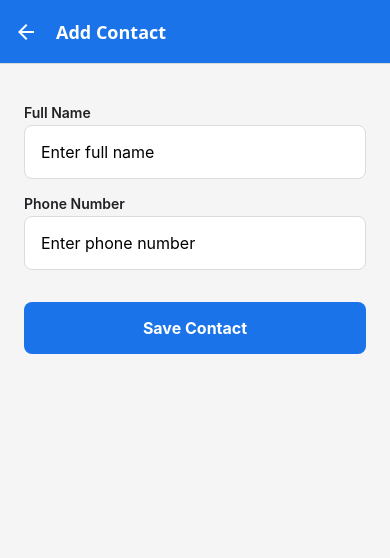
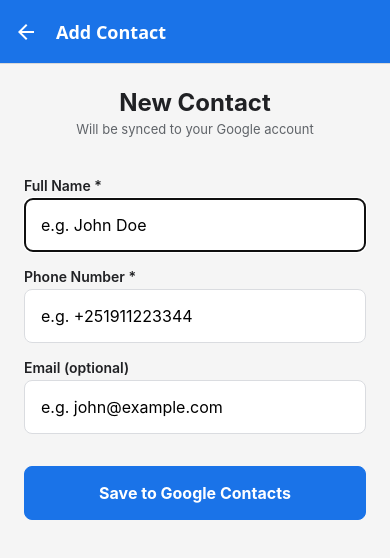
Before and after one commit to Aklile612/Abe-Garage, a React Native app: screen /AddContact in a window 390 px wide. Shown: the top 558 px of the page. Built offline with nearby package versions, Linux system fonts and the light colour scheme.

Commit message:
refactor: update add contact screen with validation and loading states

```diff
--- a/src/screens/AddContactScreen.js
+++ b/src/screens/AddContactScreen.js
@@ -7,44 +7,83 @@ import {
   StyleSheet,
   Alert,
   ScrollView,
+  ActivityIndicator,
 } from "react-native";
 import { Colors, Spacing } from "../constants/colors";
+import Button from "../components/Button";
 
-export default function AddContactScreen() {
+export default function AddContactScreen({ navigation }) {
   const [name, setName] = useState("");
   const [phone, setPhone] = useState("");
+  const [email, setEmail] = useState("");
+  const [saving, setSaving] = useState(false);
 
-  const handleSave = () => {
-    if (!name.trim() || !phone.trim()) {
-      Alert.alert("Error", "Please fill in all fields");
+  const handleSave = async () => {
+    if (!name.trim()) {
+      Alert.alert("Validation", "Name is required");
       return;
     }
-    Alert.alert("Success", "Contact saved locally");
+    if (!phone.trim()) {
+      Alert.alert("Validation", "Phone number is required");
+      return;
+    }
+
+    setSaving(true);
+    try {
+      // Save logic will be connected to Google Contacts API
+      setTimeout(() => {
+        Alert.alert("Success", `${name} has been saved`, [
+          { text: "OK", onPress: () => navigation.goBack() },
+        ]);
+      }, 500);
+    } catch (err) {
+      Alert.alert("Error", "Failed to save contact");
+    } finally {
+      setSaving(false);
+    }
   };
 
   return (
-    <ScrollView style={styles.container}>
+    <ScrollView style={styles.container} keyboardShouldPersistTaps="handled">
       <View style={styles.form}>
-        <Text style={styles.label}>Full Name</Text>
+        <View style={styles.header}>
+          <Text style={styles.headerTitle}>New Contact</Text>
+          <Text style={styles.headerSub}>Will be synced to your Google account</Text>
+        </View>
+
+        <Text style={styles.label}>Full Name *</Text>
         <TextInput
           style={styles.input}
-          placeholder="Enter full name"
+          placeholder="e.g. John Doe"
           value={name}
           onChangeText={setName}
+          autoFocus
         />
 
-        <Text style={styles.label}>Phone Number</Text>
+        <Text style={styles.label}>Phone Number *</Text>
         <TextInput
           style={styles.input}
-          placeholder="Enter phone number"
+          placeholder="e.g. +251911223344"
           keyboardType="phone-pad"
           value={phone}
           onChangeText={setPhone}
         />
 
-        <TouchableOpacity style={styles.saveButton} onPress={handleSave}>
-          <Text style={styles.saveText}>Save Contact</Text>
-        </TouchableOpacity>
+        <Text style={styles.label}>Email (optional)</Text>
+        <TextInput
+          style={styles.input}
+          placeholder="e.g. john@example.com"
+          keyboardType="email-address"
+          value={email}
+          onChangeText={setEmail}
+        />
+
+        <Button
+          title={saving ? "Saving..." : "Save to Google Contacts"}
+          onPress={handleSave}
+          loading={saving}
+          style={{ marginTop: Spacing.xl }}
+        />
       </View>
     </ScrollView>
   );
@@ -53,6 +92,9 @@ export default function AddContactScreen() {
 const styles = StyleSheet.create({
   container: { flex: 1, backgroundColor: Colors.background },
   form: { padding: Spacing.lg },
+  header: { marginBottom: Spacing.lg, alignItems: "center" },
+  headerTitle: { fontSize: 24, fontWeight: "bold", color: Colors.text },
+  headerSub: { fontSize: 13, color: Colors.textSecondary, marginTop: Spacing.xs },
   label: {
     fontSize: 14,
     fontWeight: "600",
@@ -68,12 +110,4 @@ const styles = StyleSheet.create({
     padding: Spacing.md,
     fontSize: 16,
   },
-  saveButton: {
-    backgroundColor: Colors.primary,
-    borderRadius: 8,
-    padding: Spacing.md,
-    alignItems: "center",
-    marginTop: Spacing.xl,
-  },
-  saveText: { color: Colors.white, fontWeight: "bold", fontSize: 16 },
 });
```
